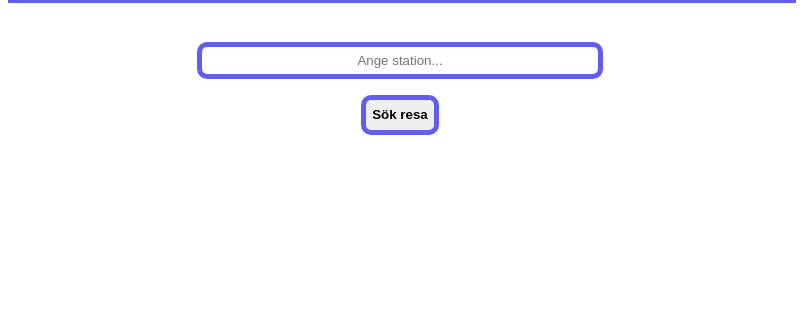
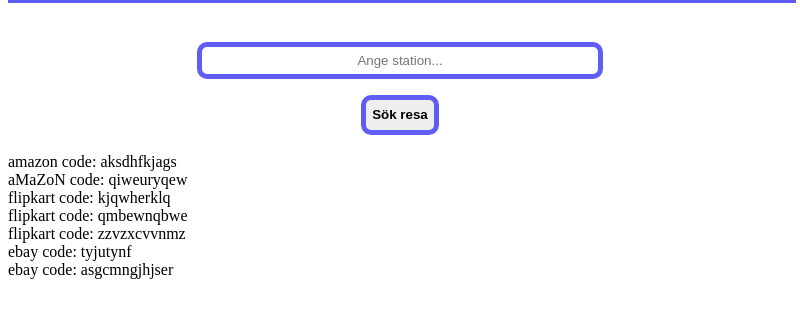
Before and after one commit to ecspresso/langpendlaren, an Electron app: page frontend/station.html in a window 800 px wide. Shown: the part 89-406 px from the top of the page. Drawn offline with Linux system fonts and the light colour scheme.

Commit message:
Update station.html

```diff
--- a/frontend/station.html
+++ b/frontend/station.html
@@ -15,12 +15,78 @@
            <main>
                <div id="searchbar">
                    <div id="search_station">
-                       <input id="station" type="text" placeholder="Ange station..." />
+                       <input id="station" type="text" placeholder="Ange station..." onkeyup="search(event)"/>
                    </div>
                    <div id="search_button">
                    <button type="button" value="Sök resa" onclick="">Sök resa</button>
                    </div>
                  </div>
+
+
+                <!--Utskrifter från JSON-->
+                <div>
+                <span id="codes"></span>
+                </div>
+
+
+                <script>
+                    var codesEl;
+                    var jsonData = [
+                    {
+                        "name": "amazon",
+                        "code": "aksdhfkjags"
+                    },
+                    {
+                        "name": "aMaZoN",
+                        "code": "qiweuryqew"
+                    },
+                    {
+                        "name": "flipkart",
+                        "code": "kjqwherklq"
+                    },
+                    {
+                        "name": "flipkart",
+                        "code": "qmbewnqbwe"
+                    },
+                    {
+                        "name": "flipkart",
+                        "code": "zzvzxcvvnmz"
+                    },
+                    {
+                        "name": "ebay",
+                        "code": "tyjutynf"
+                    },
+                    {
+                        "name": "ebay",
+                        "code": "asgcmngjhjser"
+                    }
+                    ];
+
+                    function printData(Arr) {
+                    for(var i=0; i<Arr.length; i++) {
+                        codesEl.innerText += `\n${Arr[i].name} code: ${Arr[i].code}`;
+                    }
+                    }
+
+                    // it is a case insensitive search
+                    function search(ev) {
+                    var key = ev.target.value;
+                    codesEl.innerText = null;
+
+                    printData(jsonData.filter((data)=>{
+                        var regex = new RegExp(key, "i");
+                        return data.name.match(regex) || data.code.match(regex);
+                    }));
+                    }
+
+                    window.onload = function() {
+                    codesEl = document.getElementById("codes");
+                    printData(jsonData);
+                    }
+                </script>
+
+
+
 
            </main>
 
```
